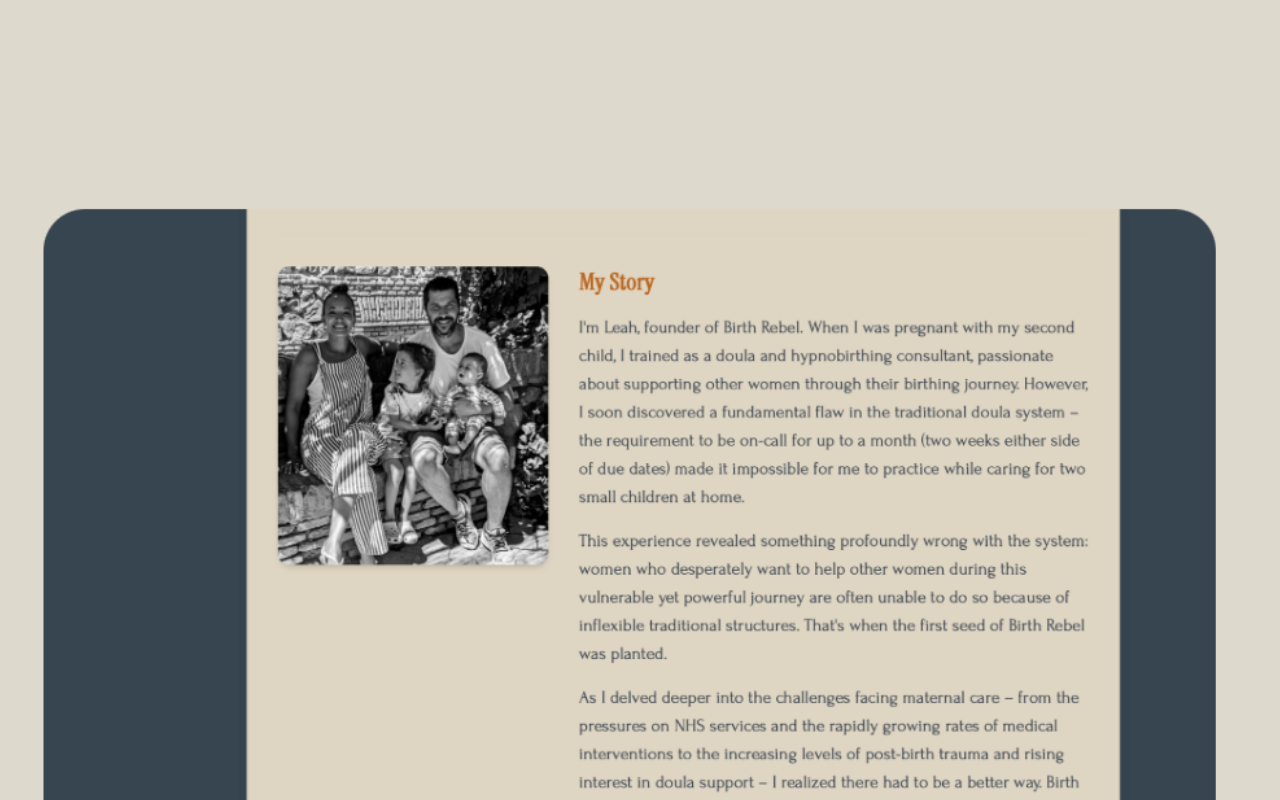
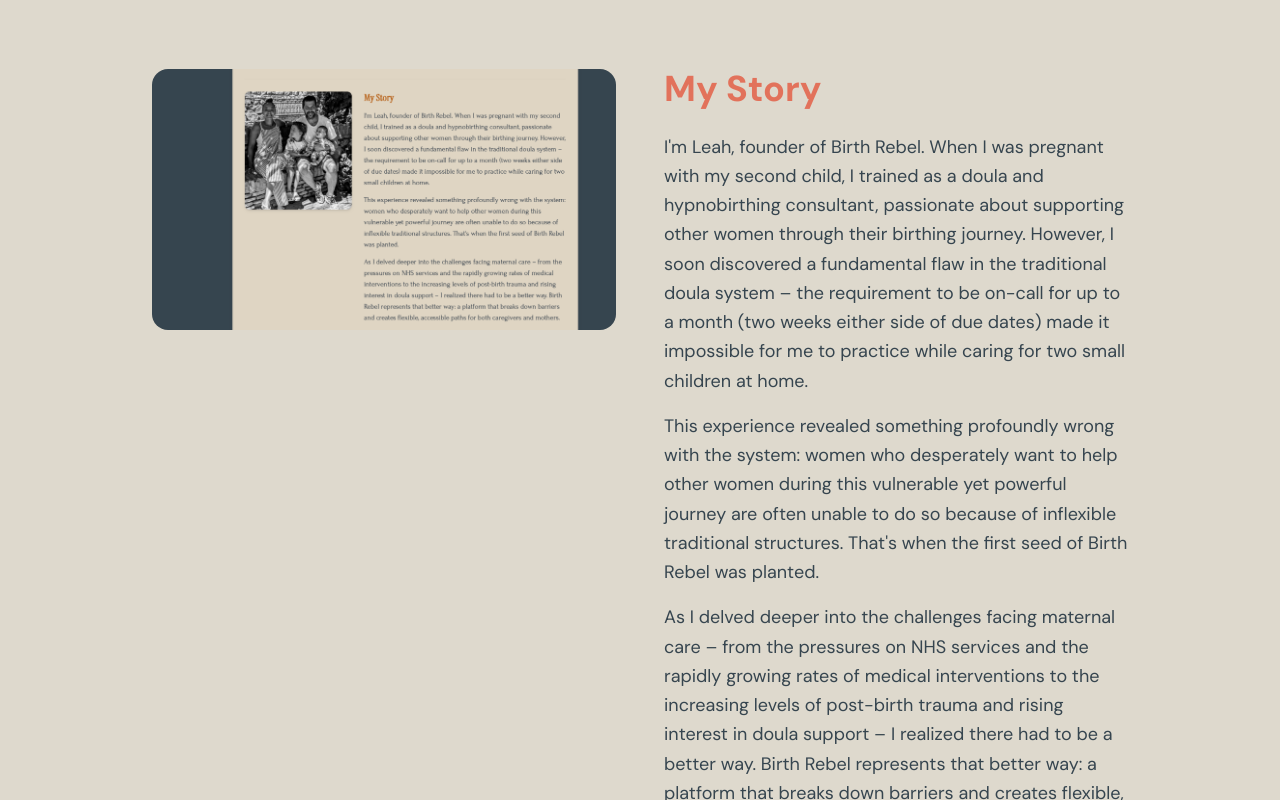
Before and after one commit to BirthRebel/birth-rebel-waitlist, a React (Vite) app: page /about in a window 1280 px wide. Shown: the part 880-1680 px from the top of the page. Built offline with nearby package versions, Linux system fonts and the light colour scheme.

Commit message:
Reverted to commit 85038304a054cb77f6bee2f6dd9b8665b8c43b81

```diff
--- a/src/pages/About.tsx
+++ b/src/pages/About.tsx
@@ -1,6 +1,6 @@
 import { Header } from "@/components/Header";
 import { Footer } from "@/components/Footer";
-import myStorySection from "@/assets/my-story-section.png";
+import leahFamily from "@/assets/leah-family.png";
 
 const About = () => {
   const faqs = [
@@ -56,12 +56,32 @@ const About = () => {
 
         {/* My Story Section */}
         <div className="py-16" style={{ backgroundColor: '#DED9CD' }}>
-          <div className="max-w-7xl mx-auto px-6">
-            <img
-              src={myStorySection}
-              alt="My Story - Leah's journey founding Birth Rebel"
-              className="w-full h-auto"
-            />
+          <div className="max-w-5xl mx-auto px-6">
+            <div className="grid md:grid-cols-2 gap-12 items-start">
+              <div className="rounded-lg overflow-hidden">
+                <img
+                  src={leahFamily}
+                  alt="Leah and family"
+                  className="w-full h-auto"
+                />
+              </div>
+              <div>
+                <h2 className="text-3xl md:text-4xl font-bold mb-6" style={{ color: '#E2725B' }}>
+                  My Story
+                </h2>
+                <div className="space-y-4 text-lg leading-relaxed" style={{ color: '#36454F' }}>
+                  <p>
+                    I'm Leah, founder of Birth Rebel. When I was pregnant with my second child, I trained as a doula and hypnobirthing consultant, passionate about supporting other women through their birthing journey. However, I soon discovered a fundamental flaw in the traditional doula system – the requirement to be on-call for up to a month (two weeks either side of due dates) made it impossible for me to practice while caring for two small children at home.
+                  </p>
+                  <p>
+                    This experience revealed something profoundly wrong with the system: women who desperately want to help other women during this vulnerable yet powerful journey are often unable to do so because of inflexible traditional structures. That's when the first seed of Birth Rebel was planted.
+                  </p>
+                  <p>
+                    As I delved deeper into the challenges facing maternal care – from the pressures on NHS services and the rapidly growing rates of medical interventions to the increasing levels of post-birth trauma and rising interest in doula support – I realized there had to be a better way. Birth Rebel represents that better way: a platform that breaks down barriers and creates flexible, accessible paths for both caregivers and mothers.
+                  </p>
+                </div>
+              </div>
+            </div>
           </div>
         </div>
 
```
Also changed, not shown: src/assets/my-story-section.png (deleted).
